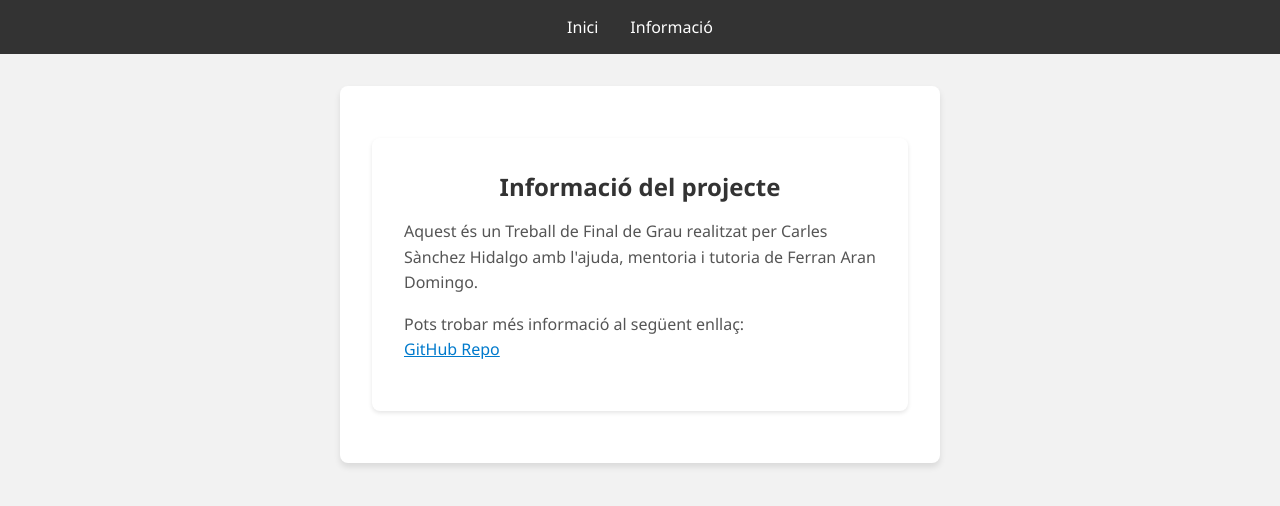
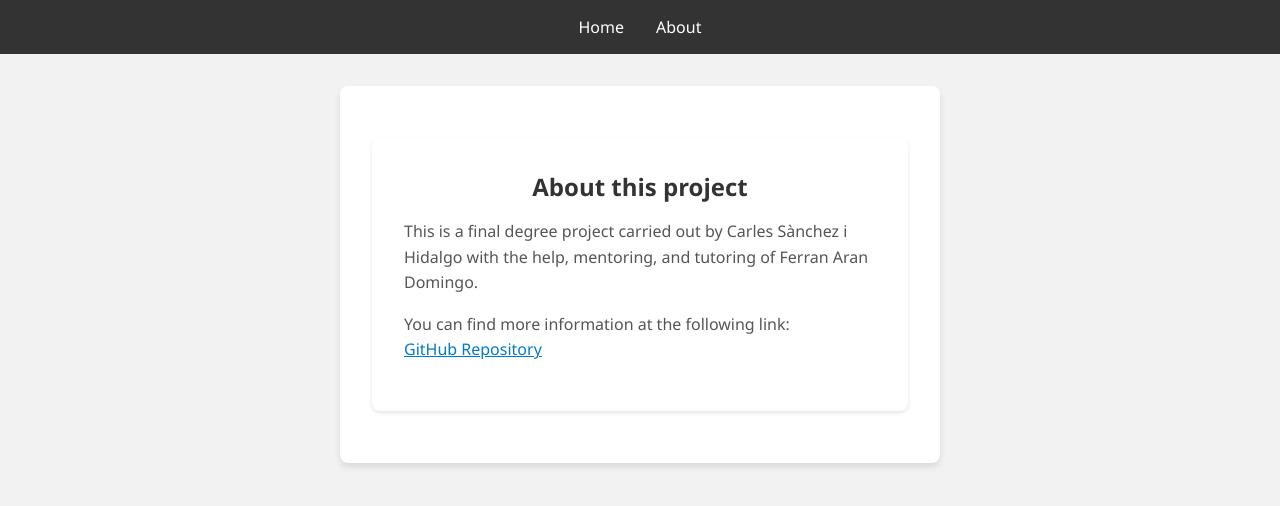
Before and after one commit to spotifai-tfg/frontend-skeleton, a React (Create React App) app: page /info in a window 1280 px wide. Shown: the top 506 px of the page. Built offline with nearby package versions, Linux system fonts and the light colour scheme.

Commit message:
feat: typo fixes

```diff
--- a/src/App.js
+++ b/src/App.js
@@ -8,8 +8,8 @@ function App() {
   return (
     <div className="App">
       <nav>
-        <Link to="/">Inici</Link>
-        <Link to="/info">Informació</Link>
+        <Link to="/">Home</Link>
+        <Link to="/info">About</Link>
       </nav>
 
       {/* Contenidor on es carregaran les "pàgines" */}
--- a/src/Home/Home.js
+++ b/src/Home/Home.js
@@ -29,18 +29,18 @@ function Home() {
 
   return (
     <div className="homeContainer">
-      <h1>Spotifai - Recomanador de Música</h1>
-      <p>Descriu el tipus de música que vols escoltar:</p>
+      <h1>SpotifAI - Music recommender</h1>
+      <p>Describe the type of music you want to listen to, how you feel or the lyrics you love:</p>
       <input
         type="text"
-        placeholder="Escriu la teva descripció aquí..."
+        placeholder="Write your description here..."
         value={query}
         onChange={(e) => setQuery(e.target.value)}
       />
-      <button onClick={handleGenerate}>Genera Playlist</button>
+      <button onClick={handleGenerate}>Recommend me!</button>
 
       <div className="playlist">
-        <h2>Les meves Recomanacions:</h2>
+        <h2>We recommend:</h2>
         {recommendations.length > 0 ? (
           <ul>
             {recommendations.map((song, i) => (
@@ -51,7 +51,7 @@ function Home() {
             ))}
           </ul>
         ) : (
-          <p>No hi ha cançons per mostrar encara.</p>
+          <p>No songs to display yet. Please, provide a description to get recommendations.</p>
         )}
       </div>
     </div>
--- a/src/Info/Info.js
+++ b/src/Info/Info.js
@@ -4,19 +4,19 @@ import "./Info.css";
 function Info() {
   return (
     <div className="infoContainer">
-      <h2>Informació del projecte</h2>
+      <h2>About this project</h2>
       <p>
-        Aquest és un Treball de Final de Grau realitzat per Carles Sànchez Hidalgo amb l'ajuda, mentoria i tutoria de Ferran Aran Domingo.
+        This is a final degree project carried out by Carles Sànchez i Hidalgo with the help, mentoring, and tutoring of Ferran Aran Domingo.
       </p>
       <p>
-        Pots trobar més informació al següent enllaç:
+        You can find more information at the following link:
         <br />
         <a
           href="https://github.com/spotifai-tfg/spotifai"
           target="_blank"
           rel="noopener noreferrer"
         >
-          GitHub Repo
+          GitHub Repository
         </a>
       </p>
     </div>
```
